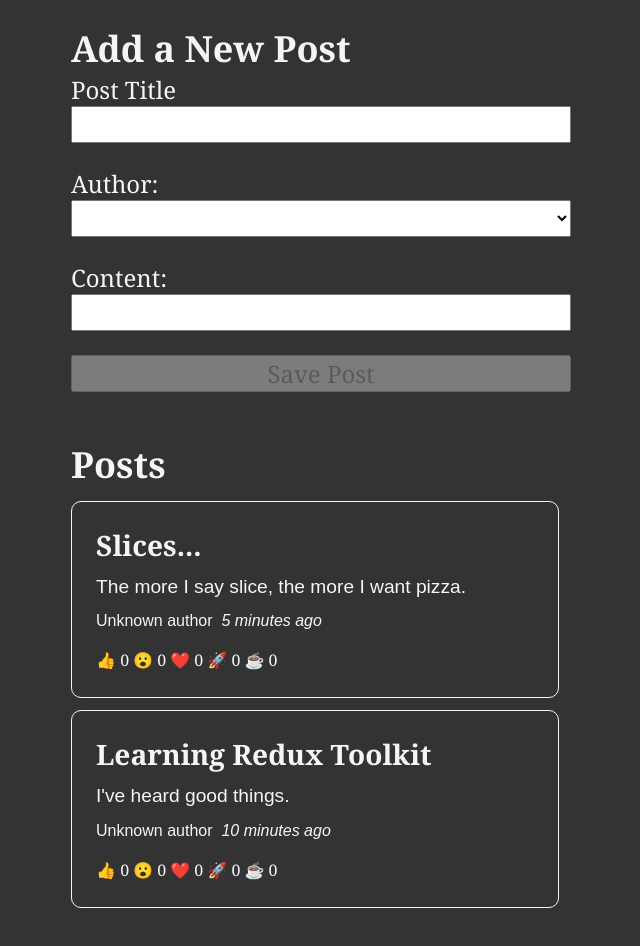
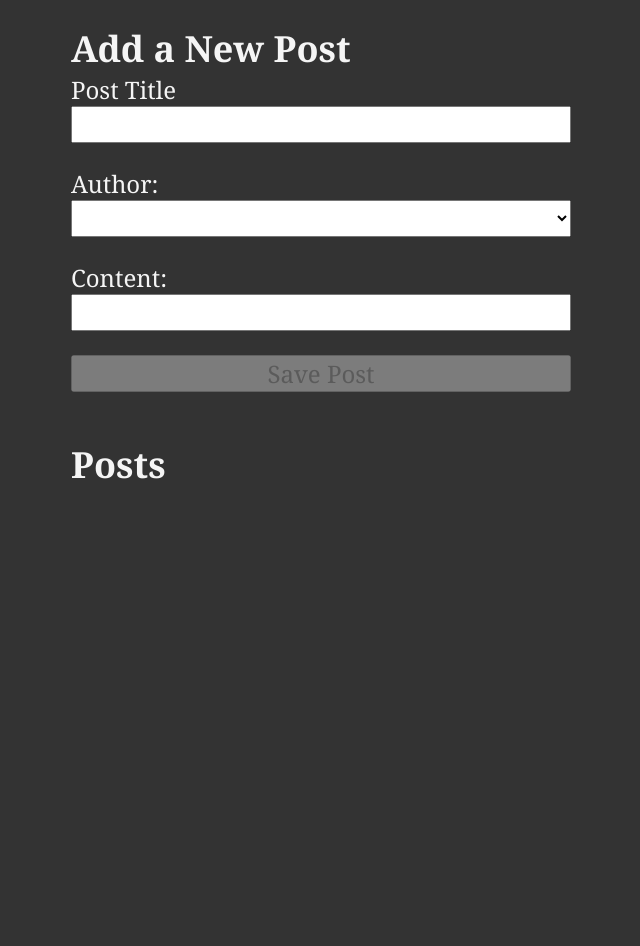
Before and after one commit to Guycohh/bulletin-board-redux, a React (Create React App) app: page / in a window 1280 px wide. Shown: the top 946 px of the page, without its empty margins (319-959 px from the left). After the commit the page ends 824 px from the top, so only its background shows below. Built offline with nearby package versions, Linux system fonts and the light colour scheme.

Commit message:
postSlice initial state

```diff
--- a/src/features/posts/postsSlice.js
+++ b/src/features/posts/postsSlice.js
@@ -1,33 +1,10 @@
 import { createSlice, nanoid } from '@reduxjs/toolkit';
 import { sub } from 'date-fns';
-const initialState = [
-  {
-    id: '1',
-    title: 'Learning Redux Toolkit',
-    content: "I've heard good things.",
-    date: sub(new Date(), { minutes: 10 }).toISOString(),
-    reactions: {
-      thumbsUp: 0,
-      wow: 0,
-      heart: 0,
-      rocket: 0,
-      coffee: 0,
-    },
-  },
-  {
-    id: '2',
-    title: 'Slices...',
-    content: 'The more I say slice, the more I want pizza.',
-    date: sub(new Date(), { minutes: 5 }).toISOString(),
-    reactions: {
-      thumbsUp: 0,
-      wow: 0,
-      heart: 0,
-      rocket: 0,
-      coffee: 0,
-    },
-  },
-];
+const initialState = {
+  posts: [],
+  status: 'idle', // 'idle' || 'loading' || 'succeeded' || 'failed'
+  error: null,
+};
 
 export const postSlice = createSlice({
   name: 'posts',
@@ -40,7 +17,7 @@
      */
     postAdded: {
       reducer(state, action) {
-        state.push(action.payload);
+        state.posts.push(action.payload);
       },
       prepare(title, content, userId) {
         return {
@@ -63,7 +40,7 @@
     },
     reactionAdded(state, action) {
       const { postId, reaction } = action.payload;
-      const exsistingPost = state.find((post) => post.id === postId);
+      const exsistingPost = state.posts.find((post) => post.id === postId);
       if (exsistingPost) {
         exsistingPost.reactions[reaction]++;
       }
@@ -78,7 +55,7 @@
  * @returns state.posts
  */
 
-export const selectAllPosts = (state) => state.posts;
+export const selectAllPosts = (state) => state.posts.posts;
 
 export const { postAdded, reactionAdded } = postSlice.actions;
 
```
